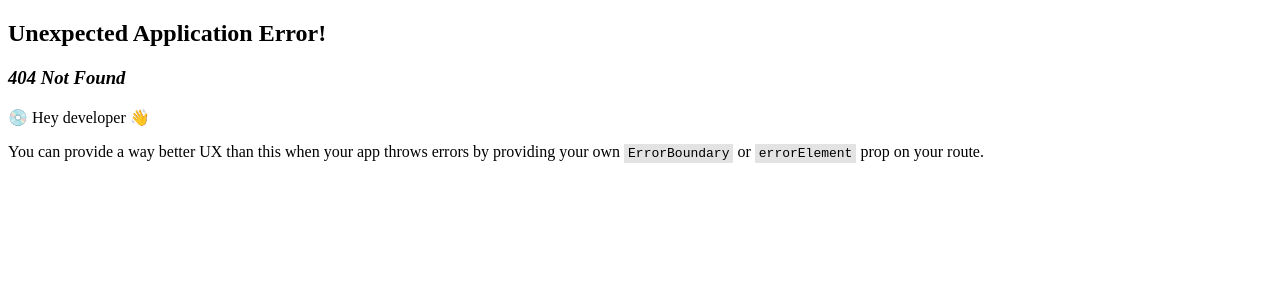
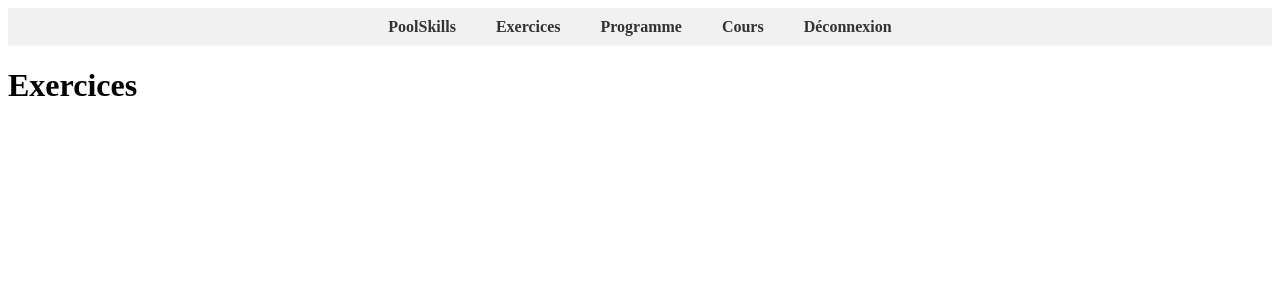
Before and after one commit to FalconFabio/GPE, a React (Vite) app: page /exercises in a window 1280 px wide. Before the commit this address had no page. Shown: the top 300 px of the page. Built offline with nearby package versions, Linux system fonts and the light colour scheme.

Commit message:
Ajout de la page exercice + navbar

```diff
--- a/src/main.jsx
+++ b/src/main.jsx
@@ -5,6 +5,7 @@ import { createBrowserRouter, RouterProvider } from "react-router-dom";
 import Home from "./routes/Home";
 import Program from "./routes/Program";
 import Course from "./routes/Course";
+import Exercises from "./routes/Exercises";
 import Login from "./routes/Login";
 import LogOut from "./routes/LogOut";
 
@@ -22,6 +23,10 @@ const router = createBrowserRouter([
     element: <Course />,
   },
   {
+    path: "/exercises",
+    element: <Exercises />,
+  },
+  {
     path: "/login",
     element: <Login />,
   },
--- a/src/routes/Course.jsx
+++ b/src/routes/Exercises.jsx
@@ -1,10 +1,10 @@
 import NavigationBar from "../Components/NavigationBar/NavigationBar";
 
-export default function Course() {
+export default function Exercices() {
   return (
     <div>
       <NavigationBar />
-      <h1>Course</h1>
+      <h1>Exercices</h1>
     </div>
   );
 }
```
